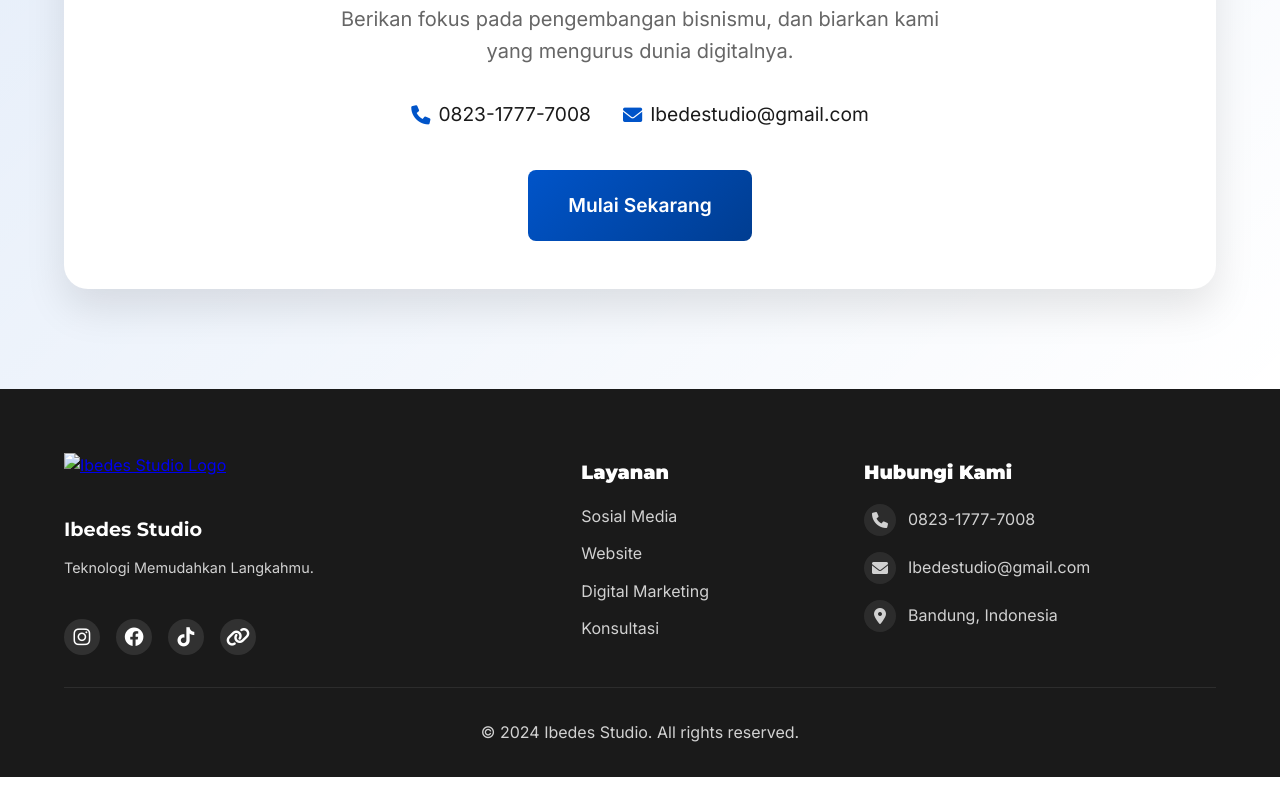
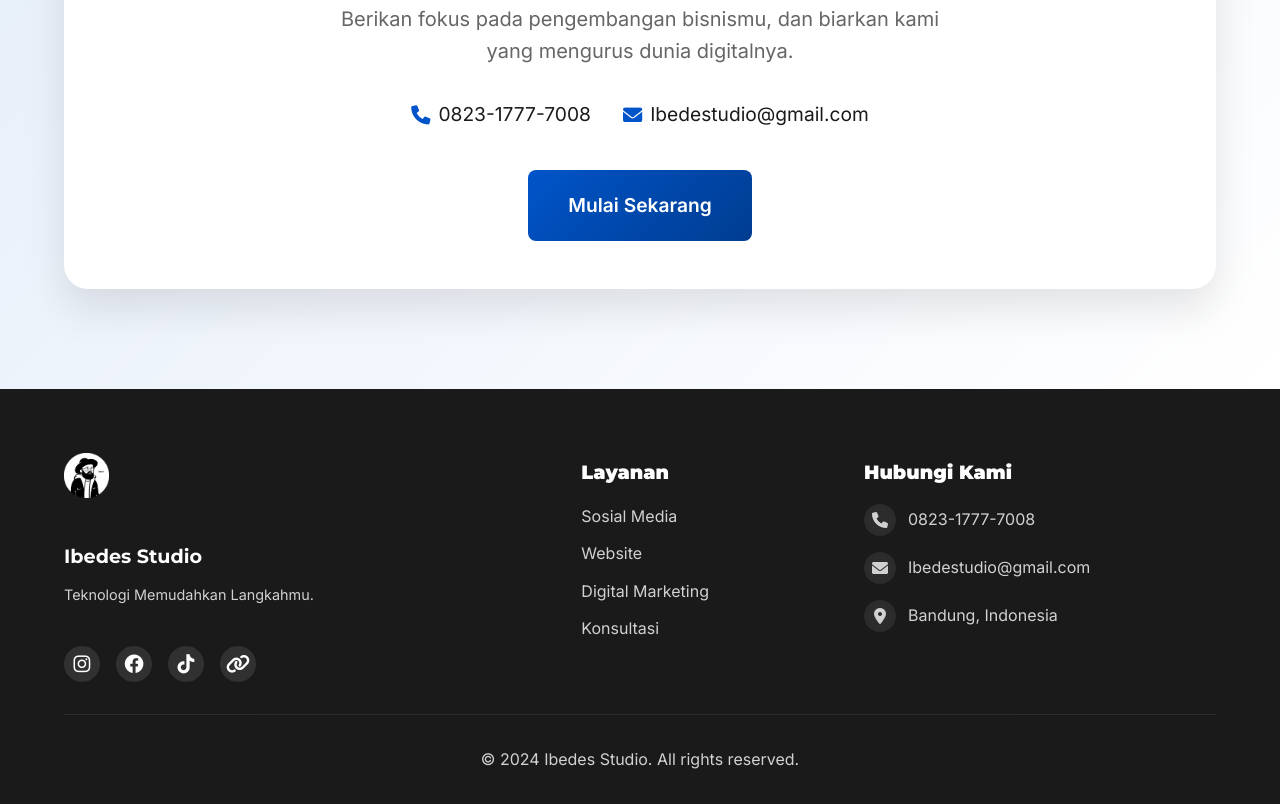
Before and after one commit to ibedestudio/penawaranjasa, a plain HTML site: page index.html in a window 1280 px wide. Shown: the part 3921-4725 px from the top of the page. Before the commit the page ends 4698 px from the top, so only its background shows below. Drawn offline with Linux system fonts and the light colour scheme.

Commit message:
menambah logo untuk footer

```diff
--- a/index.html
+++ b/index.html
@@ -6,9 +6,9 @@
     <title>Ibedes Studio - Digital Agency</title>
 
     <!-- Favicon -->
-    <link rel="icon" type="image/png" sizes="32x32" href="img/user-ibedes.png">
-    <link rel="icon" type="image/png" sizes="16x16" href="img/user-ibedes.png">
-    <link rel="apple-touch-icon" sizes="180x180" href="img/user-ibedes.png">
+    <link rel="icon" type="image/png" sizes="32x32" href="assets/img/user-ibedes.png">
+    <link rel="icon" type="image/png" sizes="16x16" href="assets/img/user-ibedes.png">
+    <link rel="apple-touch-icon" sizes="180x180" href="assets/img/user-ibedes.png">
     <link rel="manifest" href="site.webmanifest">
 
     <!-- Fonts & Styles -->
@@ -179,7 +179,7 @@
         <div class="container">
             <div class="footer-grid">
                 <div class="footer-info">
-                    <a href="index.html"><img src="img/user-ibedes.png" alt="Ibedes Studio Logo" class="footer-logo"></a>
+                    <a href="index.html"><img src="assets/img/user-ibedes.png" alt="Ibedes Studio Logo" class="footer-logo"></a>
                     <h4>Ibedes Studio</h4>
                     <p>Teknologi Memudahkan Langkahmu.</p>
                     <div class="social-links">
```
Also changed, not shown: digital-ads.html (+1 -1 lines), social-media.html (+1 -1 lines).
